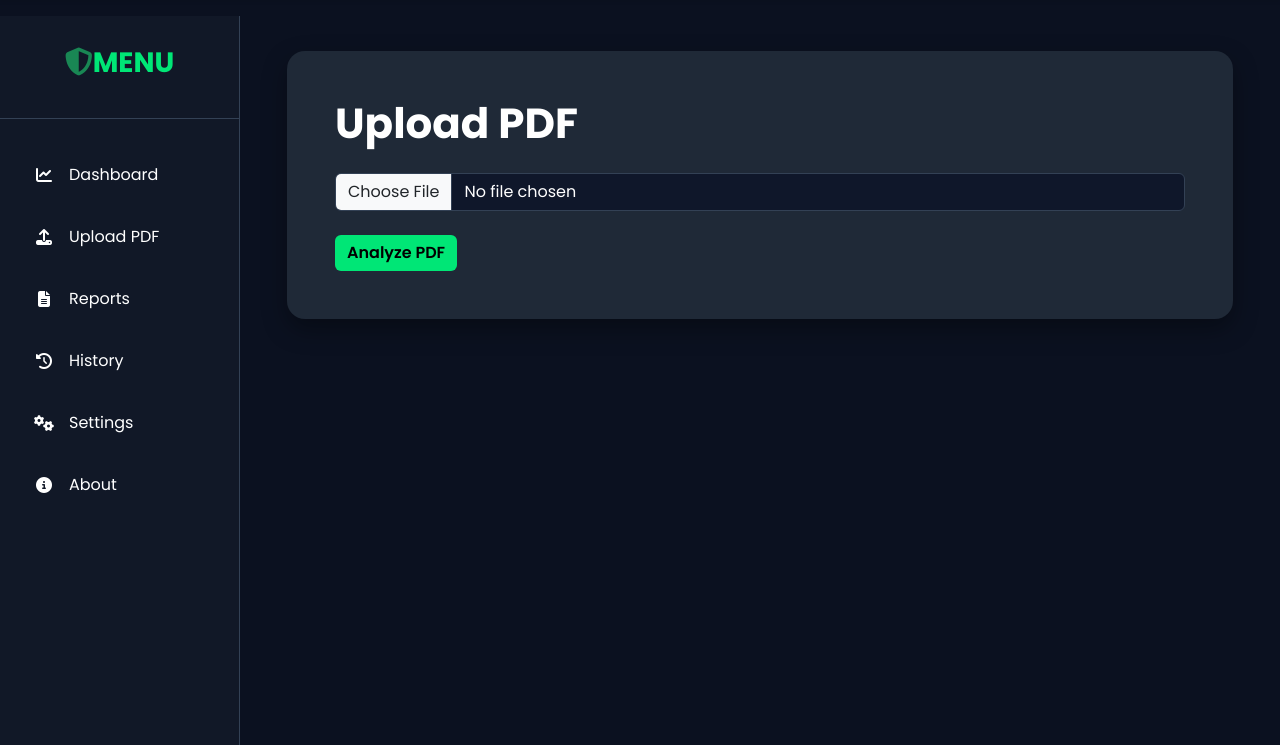
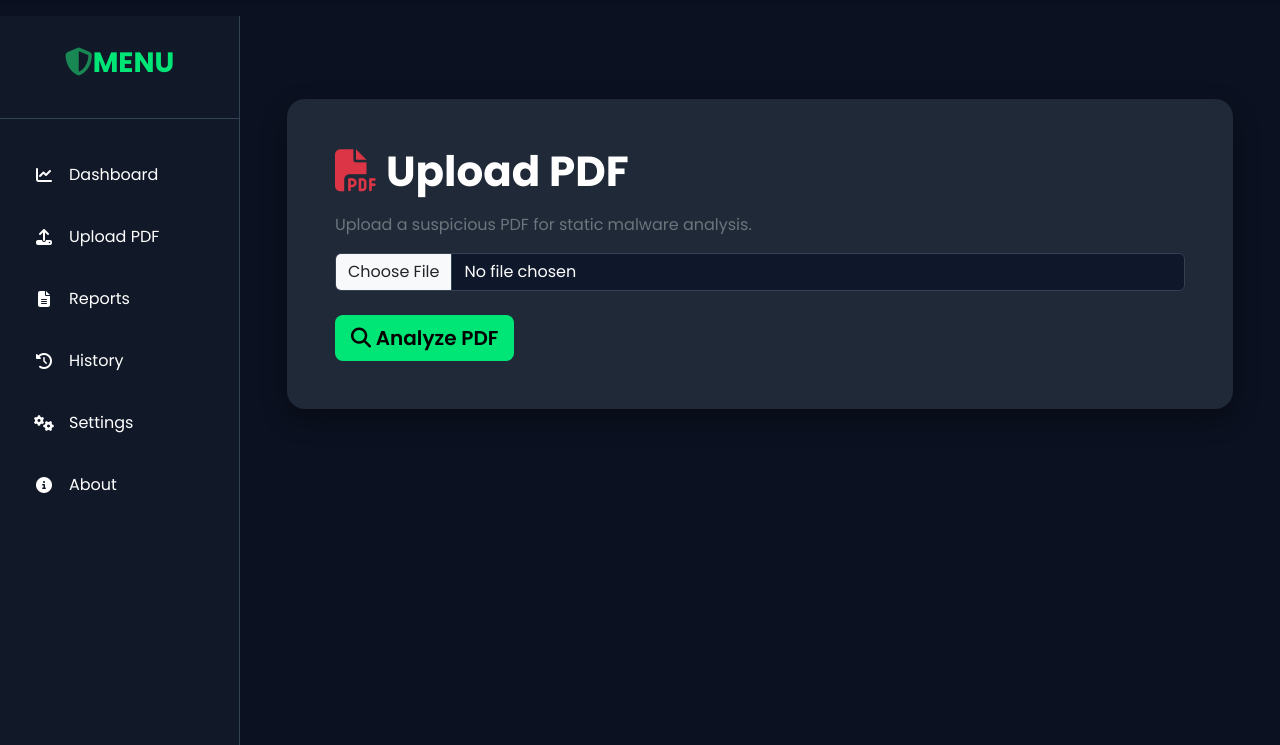
Before and after one commit to rahulkumarsingh39807-dotcom/SentinelPDF, a Flask app: page /upload in a window 1280 px wide. Shown: the part 70-815 px from the top of the page. Run offline with Flask 3, Linux system fonts and the light colour scheme; a user stored in the database is signed in; some libraries are stand-ins or nearby versions.

Commit message:
Implement PDF upload and hash analysis

```diff
--- a/forms.py
+++ b/forms.py
@@ -1,6 +1,7 @@
 from flask_wtf import FlaskForm
 from wtforms import StringField, PasswordField, SubmitField
 from wtforms.validators import DataRequired, Email, Length, EqualTo
+from flask_wtf.file import FileField, FileRequired, FileAllowed
 
 class RegisterForm(FlaskForm):
 
@@ -57,3 +58,16 @@ class LoginForm(FlaskForm):
     )
 
     submit = SubmitField("Login")
+
+
+class UploadPDFForm(FlaskForm):
+
+    pdf = FileField(
+        "PDF File",
+        validators=[
+            FileRequired(),
+            FileAllowed(["pdf"], "Only PDF files are allowed!")
+        ]
+    )
+
+    submit = SubmitField("Analyze PDF")
--- a/routes/analysis.py
+++ b/routes/analysis.py
@@ -1,11 +1,73 @@
+from flask import Blueprint, render_template, current_app
+from flask import redirect, url_for, flash
+from flask_login import login_required, current_user
 
-from flask import Blueprint, render_template
-from flask_login import login_required
+from werkzeug.utils import secure_filename
+
+import os
+
+from forms import UploadPDFForm
+from modules.hashes import calculate_hashes
+from models import db, Analysis
 
 analysis = Blueprint("analysis", __name__)
 
-@analysis.route("/upload")
+@analysis.route("/upload", methods=["GET", "POST"])
 @login_required
 def upload():
 
-    return render_template("analysis/upload.html")
+    form = UploadPDFForm()
+
+    if form.validate_on_submit():
+
+        file = form.pdf.data
+
+        filename = secure_filename(file.filename)
+
+        upload_path = os.path.join(
+            current_app.config["UPLOAD_FOLDER"],
+            filename
+        )
+
+        file.save(upload_path)
+
+        hashes = calculate_hashes(upload_path)
+
+        report = Analysis(
+            filename=filename,
+            md5=hashes["md5"],
+            sha1=hashes["sha1"],
+            sha256=hashes["sha256"],
+            risk="Unknown",
+            score=0,
+            user_id=current_user.id
+        )
+
+        db.session.add(report)
+        db.session.commit()
+
+        flash("PDF uploaded successfully!", "success")
+
+        return redirect(
+            url_for(
+                "analysis.result",
+                analysis_id=report.id
+            )
+        )
+
+    return render_template(
+        "analysis/upload.html",
+        form=form
+    )
+
+
+@analysis.route("/result/<int:analysis_id>")
+@login_required
+def result(analysis_id):
+
+    report = Analysis.query.get_or_404(analysis_id)
+
+    return render_template(
+        "analysis/result.html",
+        report=report
+    )
--- a/templates/analysis/upload.html
+++ b/templates/analysis/upload.html
@@ -4,27 +4,39 @@
 
 {% block content %}
 
-<div class="container">
+<div class="container py-5">
 
     <div class="card p-5">
 
-        <h2 class="mb-4">
+        <h2 class="mb-3">
+
+            <i class="fas fa-file-pdf text-danger"></i>
+
             Upload PDF
+
         </h2>
 
-        <form>
+        <p class="text-secondary">
+
+            Upload a suspicious PDF for static malware analysis.
+
+        </p>
+
+        <form method="POST"
+              enctype="multipart/form-data">
+
+            {{ form.hidden_tag() }}
 
             <div class="mb-4">
 
-                <input
-                    class="form-control"
-                    type="file"
-                    accept=".pdf">
+                {{ form.pdf(class="form-control") }}
 
             </div>
 
             <button
-                class="btn btn-success">
+                class="btn btn-success btn-lg">
+
+                <i class="fas fa-search"></i>
 
                 Analyze PDF
 
```
Also changed, not shown: config.py (+7 -9 lines), models.py (+31 -4 lines), modules/hashes.py (+19 -0 lines), templates/analysis/result.html (+53 -0 lines), instance/sentinelpdf.db, sentinelpdf.db (added), 1 other file.
